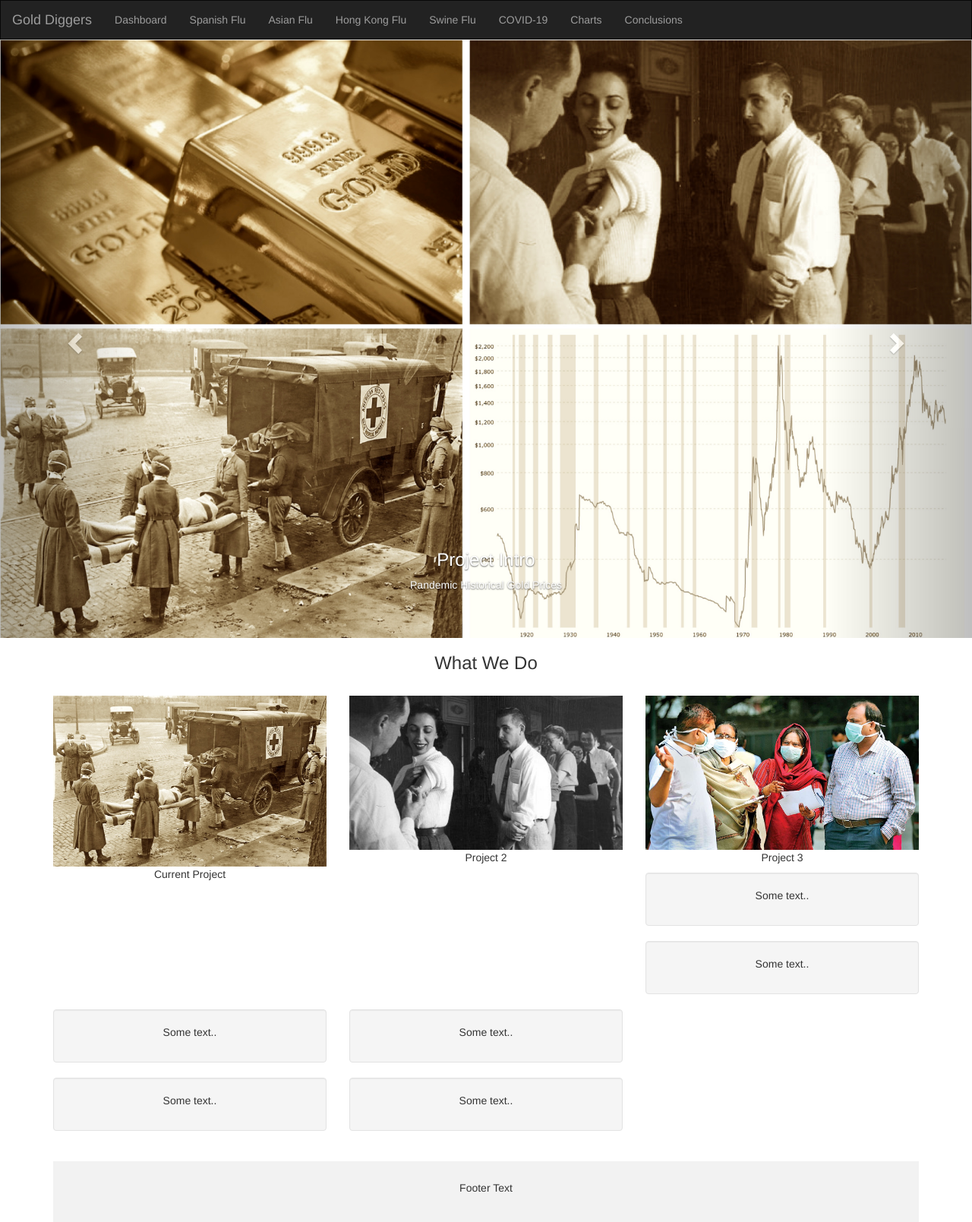
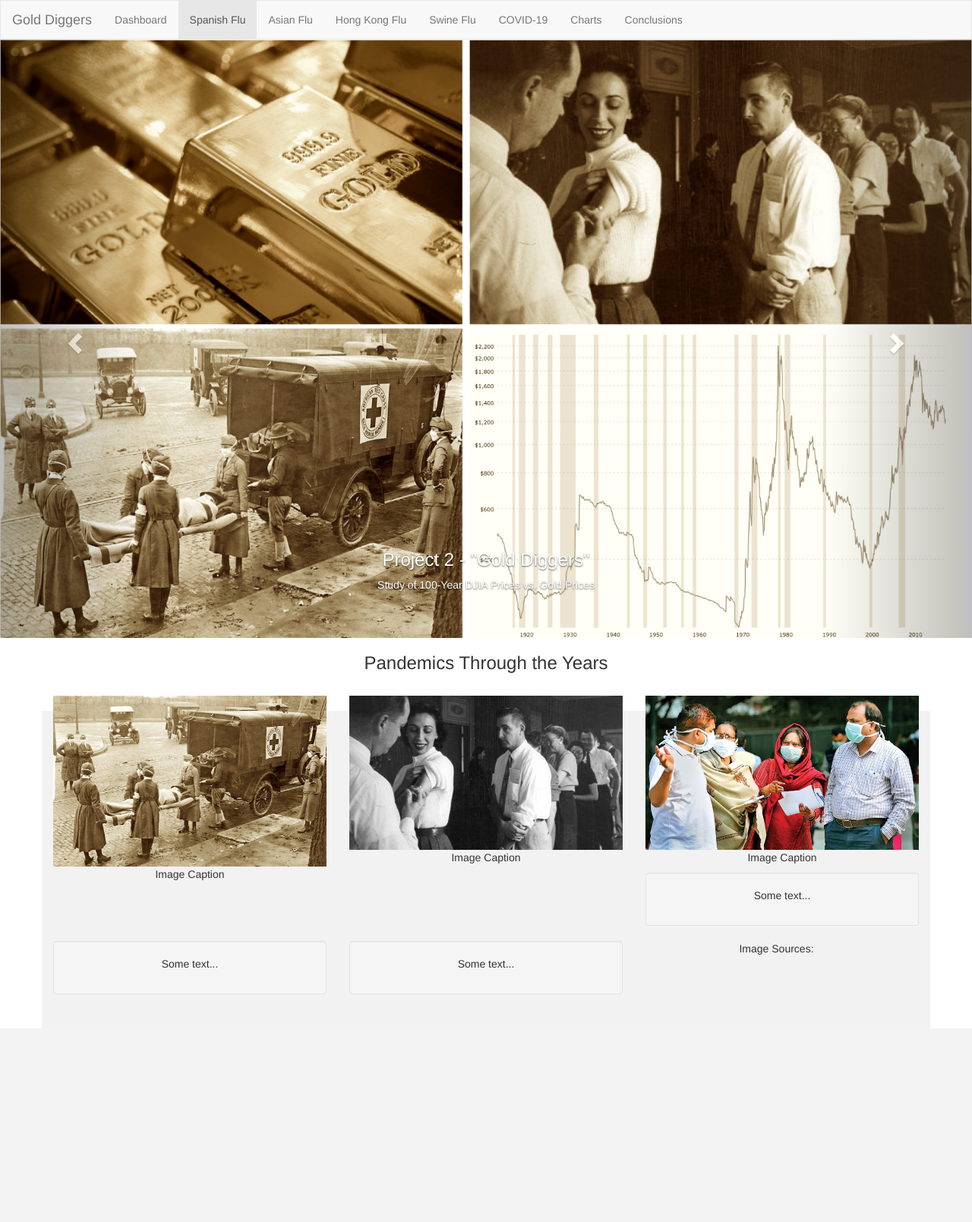
Before and after one commit to pandemicgoldprices/pandemicgoldprices, a Flask app: page / in a window 1280 px wide. Shown: the whole page at 76% size. After the commit the page ends 1309 px from the top, so only its background shows below. Run offline with Flask 2, Linux system fonts and the light colour scheme; data that the repository does not hold is empty; some libraries are stand-ins or nearby versions.

Commit message:
fixing up index page

```diff
--- a/templates/index.html
+++ b/templates/index.html
@@ -4,14 +4,13 @@
   <meta charset="utf-8">
   <title>Pandemic Historical Gold Prices</title>
   <script src="http://d3js.org/d3.v5.min.js" charset="utf-8"></script>
-
   <script src="{{url_for('static', filename='index.js')}}"></script>
   <script src="{{url_for('static', filename='renderPlotly.js')}}"></script>
-
   <meta name="viewport" content="width=device-width, initial-scale=1">
   <link rel="stylesheet" href="https://maxcdn.bootstrapcdn.com/bootstrap/3.4.1/css/bootstrap.min.css">
   <script src="https://ajax.googleapis.com/ajax/libs/jquery/3.5.1/jquery.min.js"></script>
   <script src="https://maxcdn.bootstrapcdn.com/bootstrap/3.4.1/js/bootstrap.min.js"></script>
+</head>
   <style>
     /* Remove the navbar's default margin-bottom and rounded borders */
     .navbar {
@@ -26,13 +25,11 @@
       background-color: #f2f2f2;
       padding: 25px;
     }
-
     .carousel-inner img {
       width: 100%; /* Set width to 100% */
       margin: auto;
       min-height:200px;
   }
-
   /* Hide the carousel text when the screen is less than 600 pixels wide */
   @media (max-width: 600px) {
     .carousel-caption {
@@ -40,22 +37,15 @@
     }
   }
   </style>
-</head>
   <body>
-
-<nav class="navbar navbar-inverse">
+    <nav class="navbar navbar-default">
       <div class="container-fluid">
         <div class="navbar-header">
-      <button type="button" class="navbar-toggle" data-toggle="collapse" data-target="#myNavbar">
-        <span class="icon-bar"></span>
-        <span class="icon-bar"></span>
-        <span class="icon-bar"></span>
-      </button>
-      <a class="navbar-brand active" href="#">Gold Diggers</a>
+          <a class="navbar-brand" href="/">Gold Diggers</a>
         </div>
         <ul class="nav navbar-nav">
-      <li><a href="dashboard">Dashboard</a></li>
-      <li><a href="spanish_flu">Spanish Flu</a></li>
+          <li ><a href="dashboard">Dashboard</a></li>
+          <li class="active"><a href="spanish_flu">Spanish Flu</a></li>
           <li><a href="asian_flu">Asian Flu</a></li>
           <li><a href="hong_kong_flu">Hong Kong Flu</a></li>
           <li><a href="swine_flu">Swine Flu</a></li>
@@ -63,33 +53,25 @@
           <li><a href="combined_data">Charts</a></li>
           <li><a href="conclusions">Conclusions</a></li>
         </ul>
-    <div class="collapse navbar-collapse" id="myNavbar">
-
-    </div>
       </div>
     </nav>
-
   <div id="myCarousel" class="carousel slide" data-ride="carousel">
     <div class="carousel-inner">
       <div class="item active" role="listbox">
-      <img src="{{url_for('static', filename='/imgs/pangdcollage.jpg')}}" alt="First slide">
+        <img src="{{url_for('static', filename='/imgs/pangdcollage.jpg')}}" alt="First Slide">
         <div class="carousel-caption">
-        <h3>Project Intro</h3>
-        <p>Pandemic Historical Gold Prices</p>
+          <h3>Project 2 - "Gold Diggers"</h3>
+          <p>Study of 100-Year DJIA Prices vs. Gold Prices</p>
         </div>
       </div>
       <div class="item">
-      <img  src="{{url_for('static', filename='/imgs/diggers.jpg')}}" alt="Second slide">
+        <img  src="{{url_for('static', filename='/imgs/diggers.jpg')}}" alt="Second Slide">
         <div class="carousel-caption">
-        <h3>Team Members</h3>
-        <p>Pandemic Historical Gold Prices</p>
         </div>
       </div>
       <div class="item">
-      <img  src="{{url_for('static', filename='/imgs/thepriceofgold.jpg')}}" alt="Third slide">
+        <img src="{{url_for('static', filename='/imgs/thepriceofgold.jpg')}}" alt="Third Slide">
         <div class="carousel-caption">
-        <h3>Project Intro</h3>
-        <p>Study of Historic Data</p>
         </div>
       </div>
     </div>
@@ -137,7 +119,6 @@
           <h3>The Price of Gold</h3>
           <p>Study of Historic Data</p>
         </div>
-      </div>
       </div> -->
 
       <!-- Left and right controls -->
@@ -152,51 +133,38 @@
   </div>-->
 
   <div class="container text-center">
-  <h3>What We Do</h3><br>
+    <h3>Pandemics Through the Years</h3><br>
     <div class="row">
       <div class="col-sm-4">
-      <img src="{{url_for('static', filename='spanishflue.jpg')}}" class="img-responsive" style="width:100%" alt="Image">
-      <p>Current Project</p>
+        <img src="{{url_for('static', filename='spanishflue.jpg')}}" class="img-responsive" style="width:100%" alt="Spanish Flu Image">
+        <p>Image Caption</p>
       </div>
       <div class="col-sm-4">
-      <img src="{{url_for('static', filename='Asianflu.jpg')}}" class="img-responsive" style="width:100%" alt="Image">
-      <p>Project 2</p>
+        <img src="{{url_for('static', filename='Asianflu.jpg')}}" class="img-responsive" style="width:100%" alt="Asian Flu Image">
+        <p>Image Caption</p>
       </div>
       <div class="col-sm-4">
-        <img src="{{url_for('static', filename='swine.jpg')}}" class="img-responsive" style="width:100%" alt="Image">
-        <p>Project 3</p>
+          <img src="{{url_for('static', filename='swine.jpg')}}" class="img-responsive" style="width:100%" alt="Swine Flu Image">
+          <p>Image Caption</p>
       </div>
       <div class="col-sm-4">
         <div class="well">
-         <p>Some text..</p>
-        </div>
-        <div class="well">
-         <p>Some text..</p>
+          <p>Some text...</p>
         </div>
       </div>
       <div class="col-sm-4">
         <div class="well">
-         <p>Some text..</p>
-        </div>
-        <div class="well">
-         <p>Some text..</p>
+          <p>Some text...</p>
         </div>
       </div>
       <div class="col-sm-4">
         <div class="well">
-         <p>Some text..</p>
-        </div>
-        <div class="well">
-         <p>Some text..</p>
+          <p>Some text...</p>
         </div>
       </div>
-
-
-</div><br>
-
+    <br>
     <footer class="container-fluid text-center">
-  <p>Footer Text</p>
+      <p>Image Sources: </p>
     </footer>
-
   </body>
 </html>
--- a/templates/spanish_flu.html
+++ b/templates/spanish_flu.html
@@ -11,7 +11,7 @@
   <script src="https://ajax.googleapis.com/ajax/libs/jquery/3.5.1/jquery.min.js"></script>
   <script src="https://maxcdn.bootstrapcdn.com/bootstrap/3.4.1/js/bootstrap.min.js"></script>
   <script src="https://cdn.plot.ly/plotly-latest.min.js"></script>
-
+</head>
   <style>
   /* Remove the navbar's default margin-bottom and rounded borders */
     .navbar {
```
Lines whose indentation alone changed are shown as unchanged.
